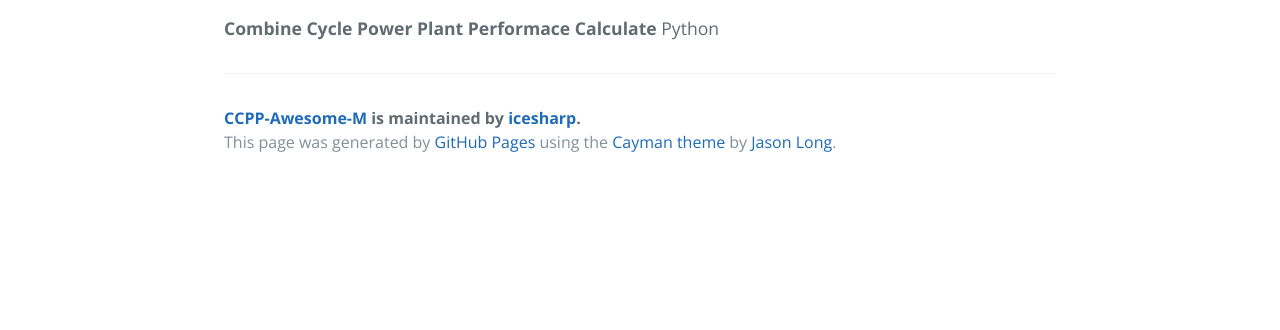
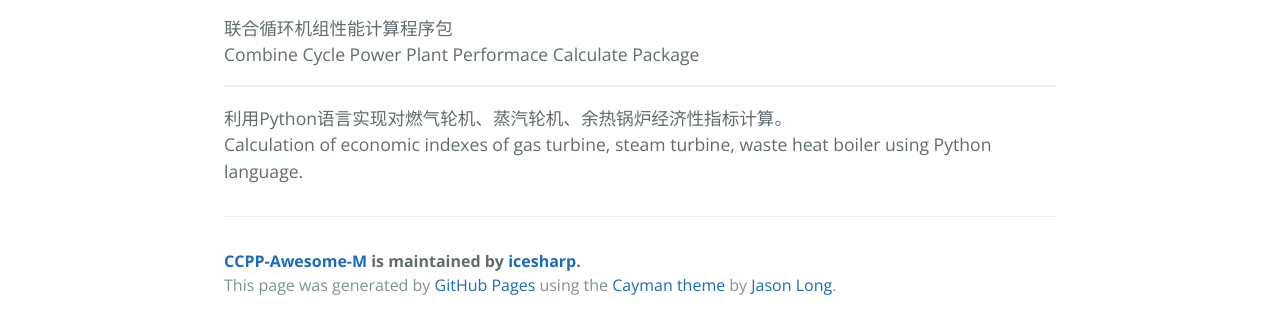
Before and after one commit to luyajie/CCPP-Awesome-M, a plain HTML site: page index.html in a window 1280 px wide. Shown: the part 470-800 px from the top of the page. Drawn offline with nearby package versions, Linux system fonts and the light colour scheme.

```diff
--- a/index.html
+++ b/index.html
@@ -22,8 +22,13 @@
       <h1>
 <a id="ccpp-awesome-m" class="anchor" href="#ccpp-awesome-m" aria-hidden="true"><span class="octicon octicon-link"></span></a>CCPP-Awesome-M</h1>
 
-<p><strong>Combine Cycle Power Plant Performace Calculate</strong>
-Python</p>
+<p>联合循环机组性能计算程序包<br>
+Combine Cycle Power Plant Performace Calculate Package</p>
+
+<hr>
+
+<p>利用Python语言实现对燃气轮机、蒸汽轮机、余热锅炉经济性指标计算。<br>
+Calculation of economic indexes of gas turbine, steam turbine, waste heat boiler using Python language.</p>
 
       <footer class="site-footer">
         <span class="site-footer-owner"><a href="https://github.com/icesharp/CCPP-Awesome-M">CCPP-Awesome-M</a> is maintained by <a href="https://github.com/icesharp">icesharp</a>.</span>
--- a/params.json
+++ b/params.json
@@ -1 +1 @@
-{"name":"CCPP-Awesome-M","tagline":"Combine Cycle Power Plant Performace Calculate","body":"# CCPP-Awesome-M\r\n**Combine Cycle Power Plant Performace Calculate**\r\nPython\r\n","google":"","note":"Don't delete this file! It's used internally to help with page regeneration."}
+{"name":"CCPP-Awesome-M","tagline":"Combine Cycle Power Plant Performace Calculate","body":"CCPP-Awesome-M\r\n===\r\n\r\n联合循环机组性能计算程序包  \r\nCombine Cycle Power Plant Performace Calculate Package\r\n\r\n---\r\n\r\n利用Python语言实现对燃气轮机、蒸汽轮机、余热锅炉经济性指标计算。  \r\nCalculation of economic indexes of gas turbine, steam turbine, waste heat boiler using Python language.\r\n\r\n","google":"","note":"Don't delete this file! It's used internally to help with page regeneration."}
```
